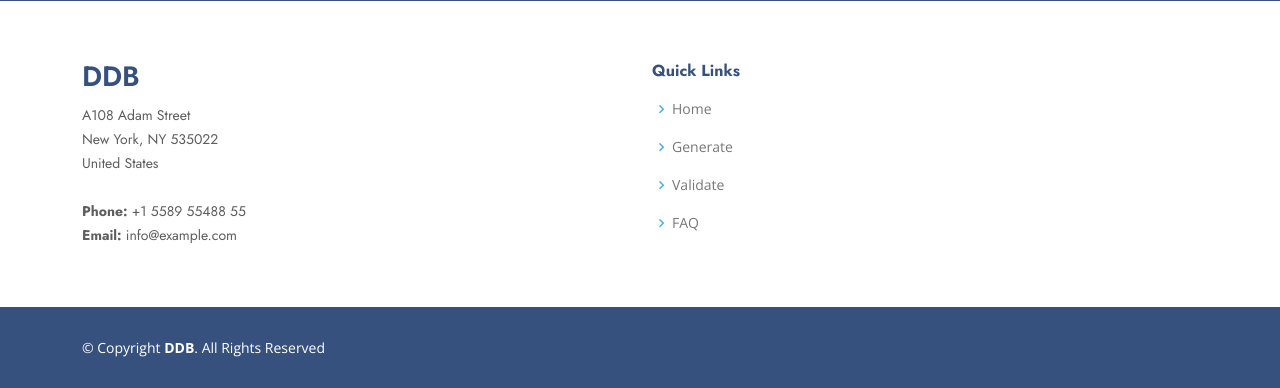
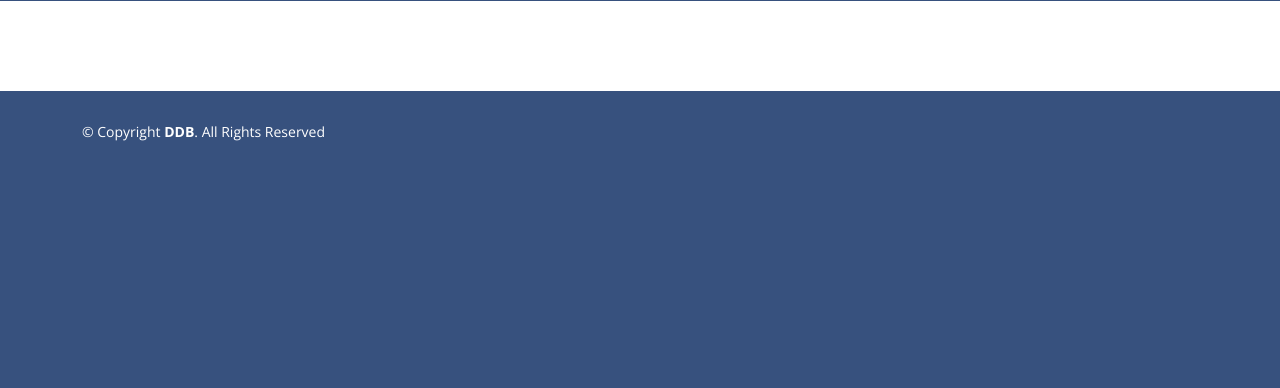
Before and after one commit to oktavianbayuw/django_json_schema_fe, a Django app: page / in a window 1280 px wide. Shown: the part 639-1027 px from the top of the page. After the commit the page ends 780 px from the top, so only its background shows below. Run offline with Django 4.2, Linux system fonts and the light colour scheme; some libraries are stand-ins or nearby versions.

Commit message:
update footer
update footer

```diff
--- a/django_json_schema_fe/templates/layouts/base.html
+++ b/django_json_schema_fe/templates/layouts/base.html
@@ -168,43 +168,7 @@
 
     <!-- ======= Footer ======= -->
     <footer id="footer">
-      <div class="footer-top">
-        <div class="container">
-          <div class="row">
-            <div class="col-lg-6 col-md-3 footer-contact">
-              <h3>DDB</h3>
-              <p>
-                A108 Adam Street <br />
-                New York, NY 535022<br />
-                United States <br /><br />
-                <strong>Phone:</strong> +1 5589 55488 55<br />
-                <strong>Email:</strong> info@example.com<br />
-              </p>
-            </div>
-
-            <div class="col-lg-6 col-md-3 footer-links">
-              <h4>Quick Links</h4>
-              <ul>
-                <li>
-                  <i class="bx bx-chevron-right"></i> <a href="/">Home</a>
-                </li>
-                <li>
-                  <i class="bx bx-chevron-right"></i>
-                  <a href="/generate">Generate</a>
-                </li>
-                <li>
-                  <i class="bx bx-chevron-right"></i>
-                  <a href="/validate">Validate</a>
-                </li>
-                <li>
-                  <i class="bx bx-chevron-right"></i>
-                  <a href="/faq">FAQ</a>
-                </li>
-              </ul>
-            </div>
-          </div>
-        </div>
-      </div>
+      <div class="footer-top"></div>
 
       <div class="container footer-bottom clearfix">
         <div class="copyright">
```
